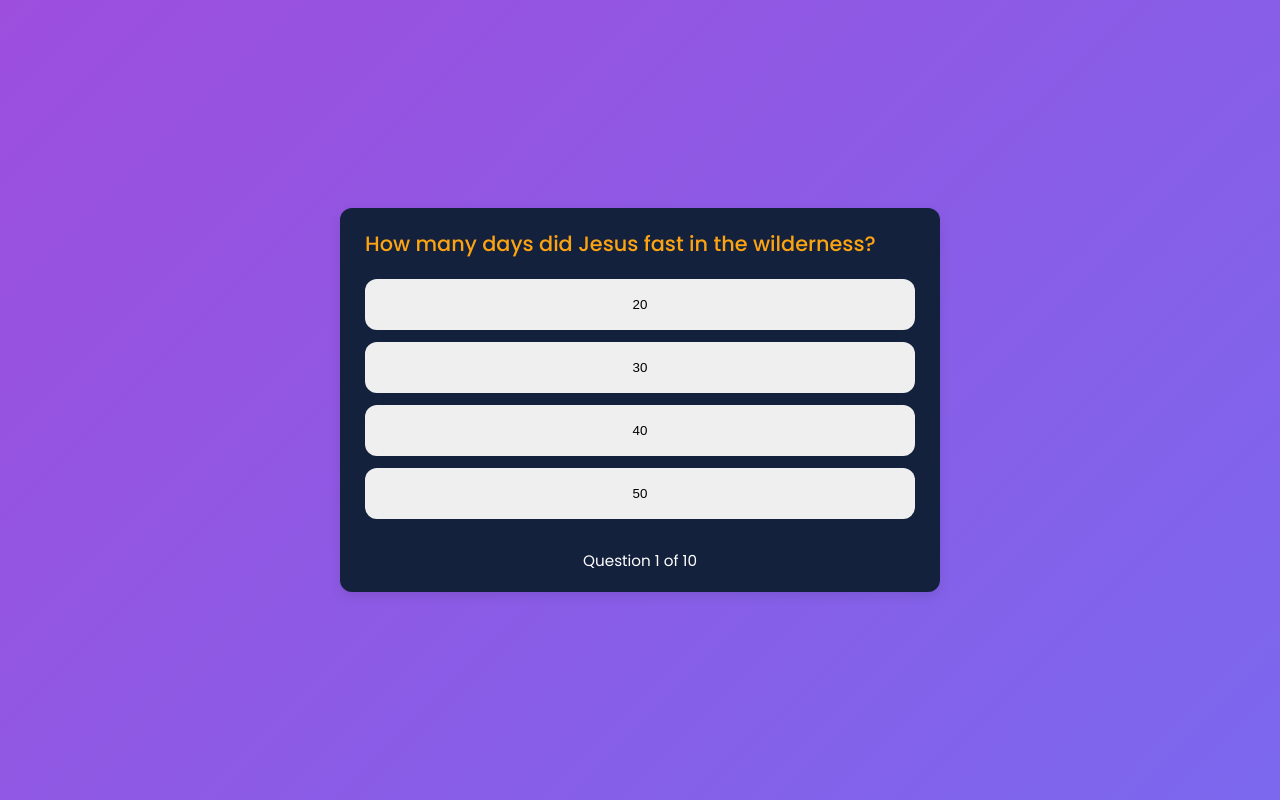
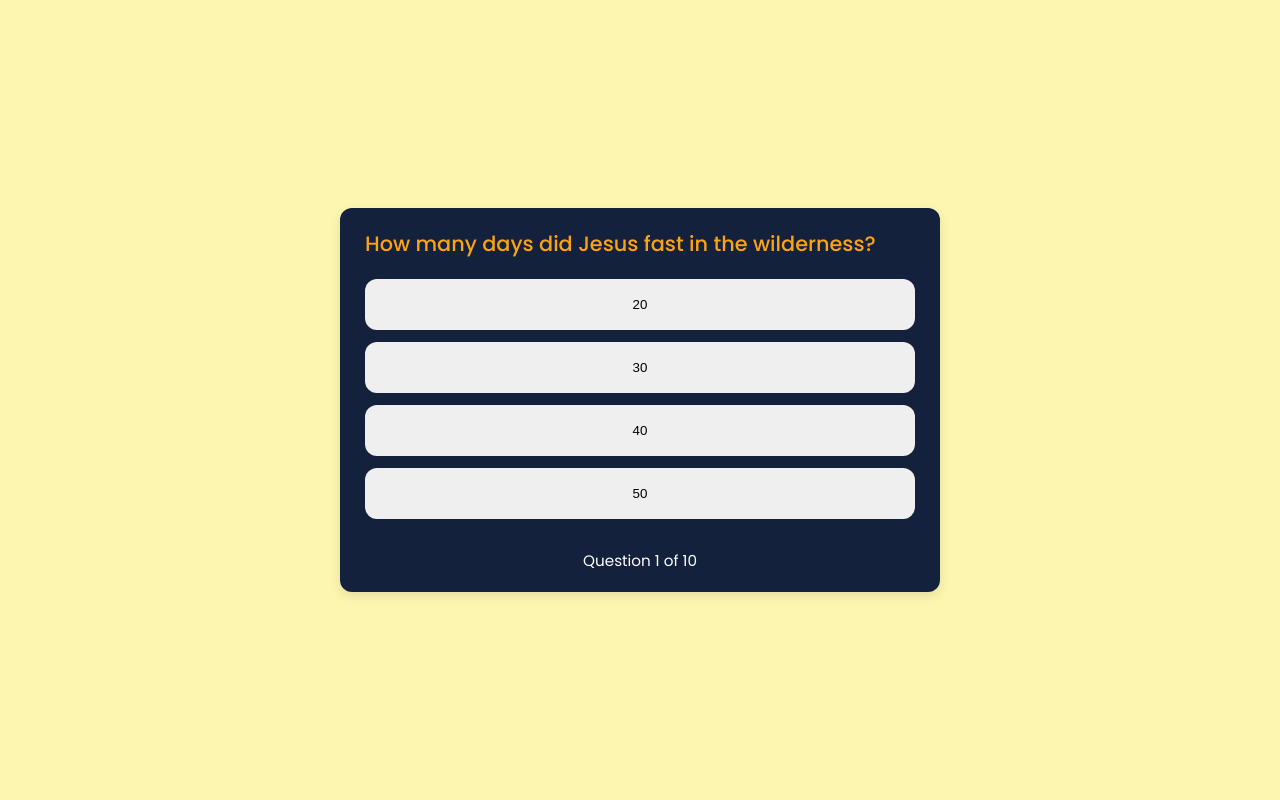
Before and after one commit to kiahDev/quiz, a plain HTML site: page index.html in a window 1280 px wide. Drawn offline with Linux system fonts and the light colour scheme.

Commit message:
fixed bugs

```diff
--- a/assets/style.css
+++ b/assets/style.css
@@ -6,7 +6,7 @@
 
 body {
     font-family: 'Poppins', sans-serif;
-    background: linear-gradient(135deg, rgb(157, 78, 221), rgb(123, 104, 238));
+    background-color: #FCF6B1;
     height: 100vh;
 
     display: flex;
```
